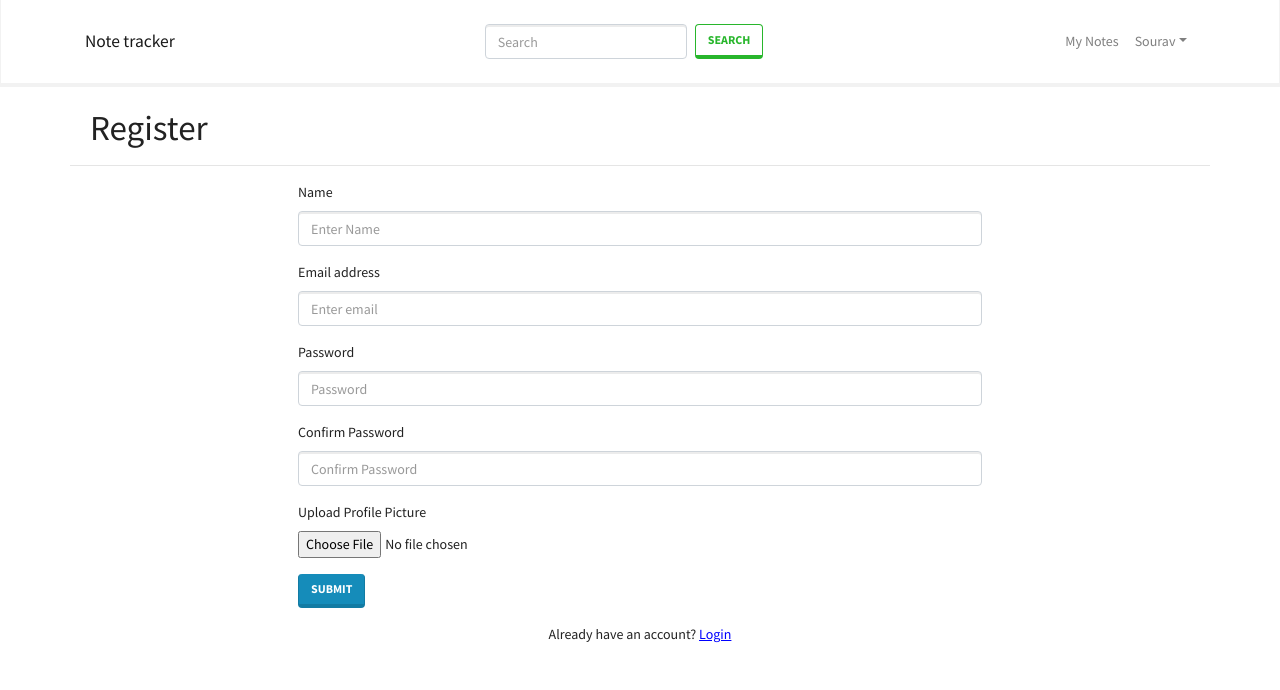
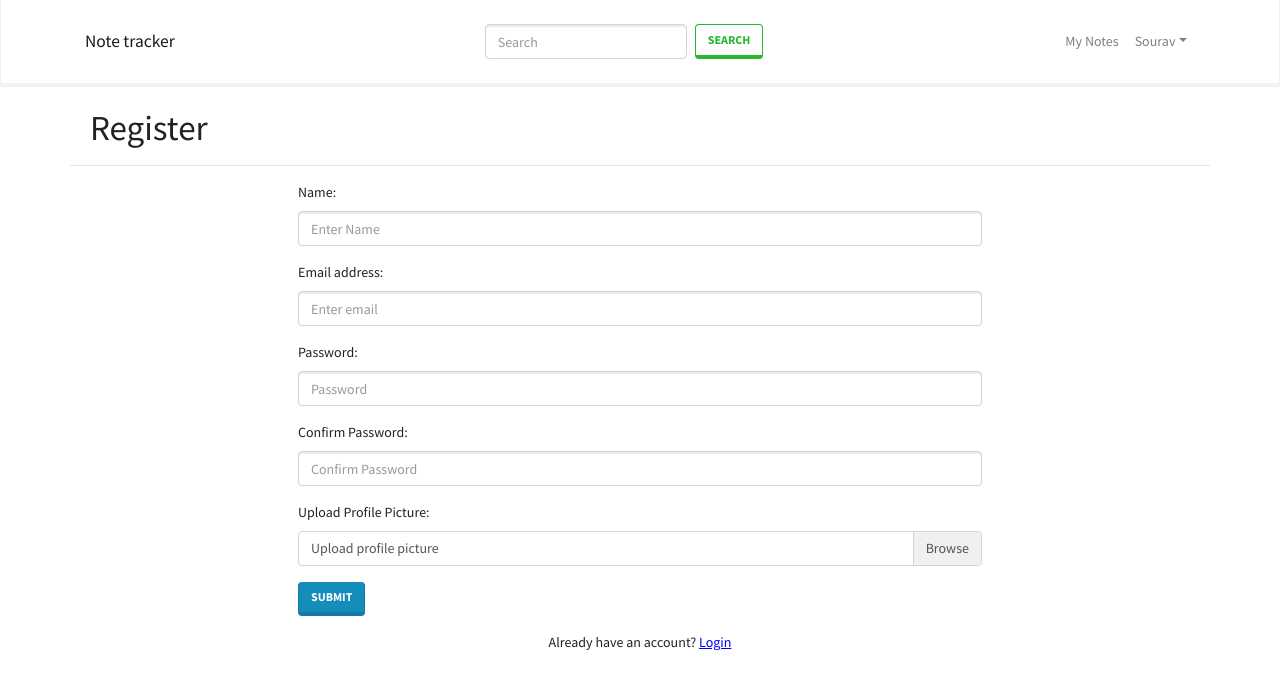
Before and after one commit to Souravds/Note-tracker-MERN, a React (Create React App) app in the folder client/: page /register in a window 1280 px wide. Shown: the top 690 px of the page. Built offline with nearby package versions, Linux system fonts and the light colour scheme.

Commit message:
Image Upload Functionality to Cloudinary.com
Image Upload Functionality to Cloudinary.com

```diff
--- a/client/src/screens/LoginPage/LoginPage.js
+++ b/client/src/screens/LoginPage/LoginPage.js
@@ -41,6 +41,8 @@ function LoginPage({ history }) {
     } catch (error) {
       seterror(error.response.data.message);
       setloading(false);
+      setemail("");
+      setpassword("");
     }
   };
   return (
@@ -55,7 +57,7 @@ function LoginPage({ history }) {
         {loading && <Loading />}
         <Form onSubmit={submitHandler} style={{ width: "60%" }}>
           <Form.Group className="mb-3" controlId="formBasicEmail">
-            <Form.Label>Email address</Form.Label>
+            <Form.Label>Email address:</Form.Label>
             <Form.Control
               value={email}
               onChange={(e) => setemail(e.target.value)}
@@ -65,7 +67,7 @@ function LoginPage({ history }) {
           </Form.Group>
 
           <Form.Group className="mb-3" controlId="formBasicPassword">
-            <Form.Label>Password</Form.Label>
+            <Form.Label>Password:</Form.Label>
             <Form.Control
               value={password}
               onChange={(e) => setpassword(e.target.value)}
@@ -73,9 +75,7 @@ function LoginPage({ history }) {
               placeholder="Password"
             />
           </Form.Group>
-          <Form.Group className="mb-3" controlId="formBasicCheckbox">
-            <Form.Check type="checkbox" label="Check me out" />
-          </Form.Group>
+
           <Button variant="primary" type="submit">
             Submit
           </Button>
--- a/client/src/screens/RegisterPage/RegisterPage.js
+++ b/client/src/screens/RegisterPage/RegisterPage.js
@@ -47,11 +47,43 @@ function RegisterPage() {
         console.log(data);
         localStorage.setItem("userInfo", JSON.stringify(data));
         setloading(false);
+        setname("");
+        setemail("");
+        setpassword("");
+        setconfirmpassword("");
+        setpic(null);
       } catch (error) {
         seterror(error.response.data.message);
       }
     }
   };
+
+  const postDetails = (pics) => {
+    if (!pics) {
+      return setpicMessage("Please Select an Image");
+    }
+    setpicMessage(null);
+
+    if (pics.type === "image/jpeg" || pics.type === "image/png") {
+      const data = new FormData();
+      data.append("file", pics);
+      data.append("upload_preset", "notetrackermern");
+      data.append("cloud_name", "srvdip");
+      fetch("https://api.cloudinary.com/v1_1/srvdip/image/upload", {
+        method: "post",
+        body: data,
+      })
+        .then((res) => res.json())
+        .then((data) => {
+          console.log(data);
+          setpic(data.url.toString());
+        })
+        .catch((err) => console.log(err));
+    } else {
+      return setpicMessage("Please select a Image");
+    }
+  };
+
   return (
     <MainScreen title="Register">
       <div
@@ -59,13 +91,12 @@ function RegisterPage() {
           display: "grid",
           placeItems: "center",
         }}
-        class="registerpage"
       >
         {message && <ErrorMessage variant="danger">{message}</ErrorMessage>}
         {loading && <Loading />}
         <Form style={{ width: "60%" }} onSubmit={submitHandler}>
           <Form.Group className="mb-3" controlId="formBasicName">
-            <Form.Label>Name</Form.Label>
+            <Form.Label>Name:</Form.Label>
             <Form.Control
               value={name}
               onChange={(e) => setname(e.target.value)}
@@ -73,8 +104,9 @@ function RegisterPage() {
               placeholder="Enter Name"
             />
           </Form.Group>
+
           <Form.Group className="mb-3" controlId="formBasicEmail">
-            <Form.Label>Email address</Form.Label>
+            <Form.Label>Email address:</Form.Label>
             <Form.Control
               value={email}
               onChange={(e) => setemail(e.target.value)}
@@ -84,7 +116,7 @@ function RegisterPage() {
           </Form.Group>
 
           <Form.Group className="mb-3" controlId="formBasicPassword">
-            <Form.Label>Password</Form.Label>
+            <Form.Label>Password:</Form.Label>
             <Form.Control
               value={password}
               onChange={(e) => setpassword(e.target.value)}
@@ -92,8 +124,9 @@ function RegisterPage() {
               placeholder="Password"
             />
           </Form.Group>
+
           <Form.Group className="mb-3" controlId="formBasicPassword">
-            <Form.Label>Confirm Password</Form.Label>
+            <Form.Label>Confirm Password:</Form.Label>
             <Form.Control
               value={confirmpassword}
               onChange={(e) => setconfirmpassword(e.target.value)}
@@ -102,9 +135,18 @@ function RegisterPage() {
             />
           </Form.Group>
 
-          <Form.Group controlId="formFile" className="mb-3">
-            <Form.Label>Upload Profile Picture</Form.Label>
-            <Form.Control type="file" />
+          {picMessage && (
+            <ErrorMessage variant="danger">{picMessage}</ErrorMessage>
+          )}
+          <Form.Group controlId="pic" className="mb-3">
+            <Form.Label>Upload Profile Picture:</Form.Label>
+            <Form.File
+              onChange={(e) => postDetails(e.target.files[0])}
+              id="custom-file"
+              type="image/png"
+              label="Upload profile picture"
+              custom
+            />
           </Form.Group>
 
           <Button variant="primary" type="submit">
```
